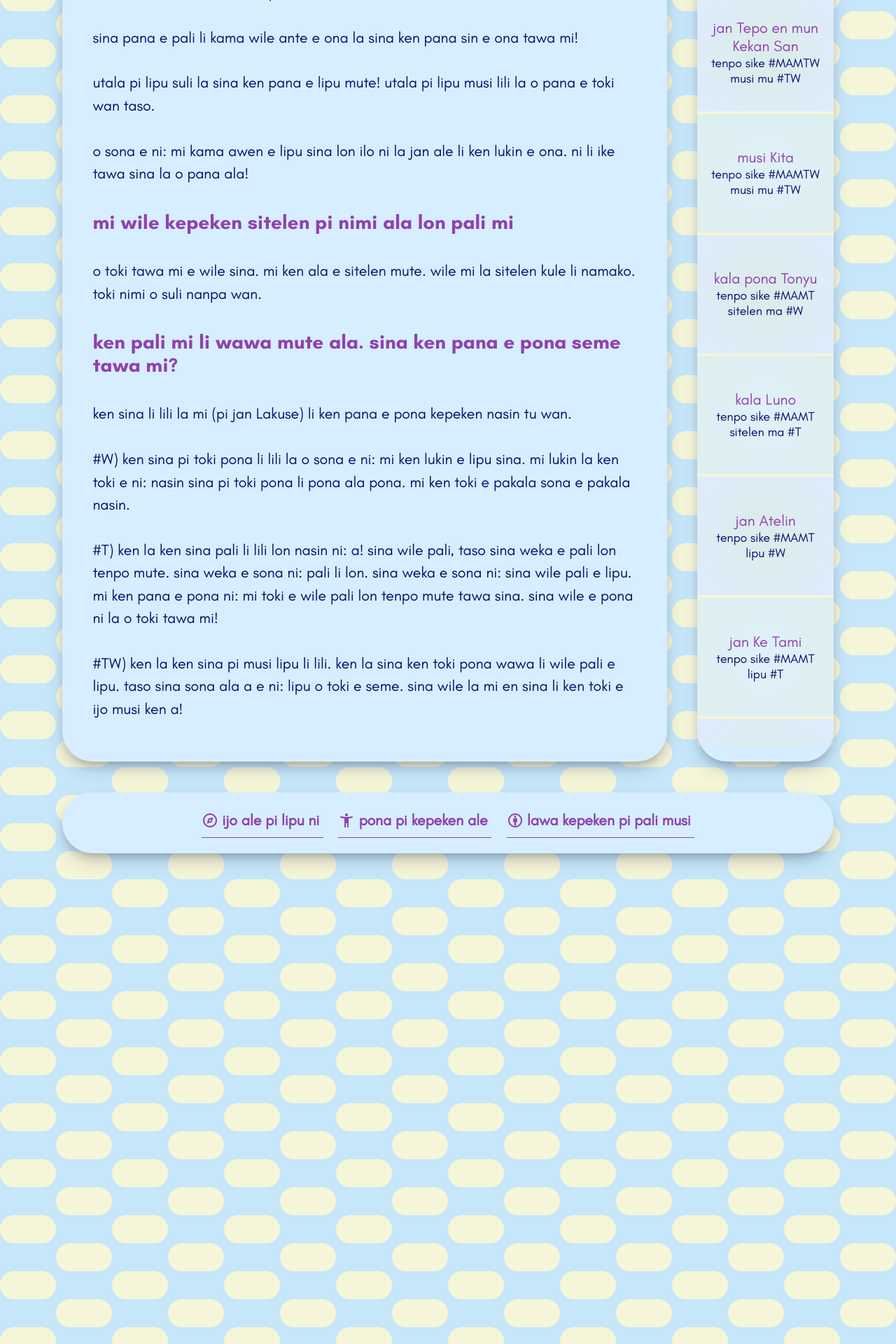
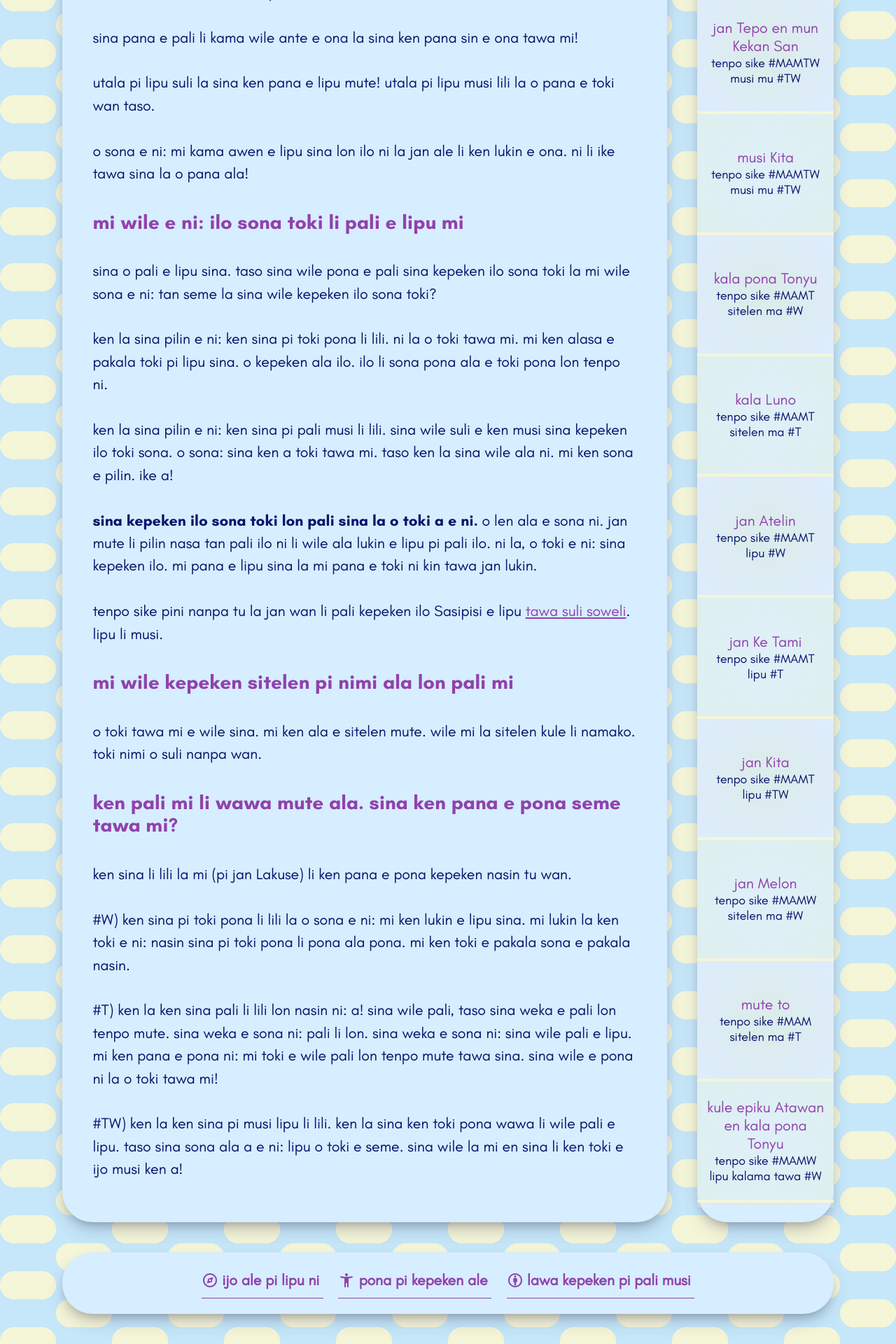
Before and after one commit to raacz/utala, a Jekyll site: the page built from tenpo-ni_tok.md, in a window 1280 px wide. Shown: the part 2824-4744 px from the top of the page at 70% size. Built offline with Jekyll 4.4.1, drawn with Linux system fonts in a browser that asks for light colours.

Commit message:
lipu pi lawa-kepeken la sin. kin la poki pi ijo wawa kulupu la linja toki li ken kama pakala pona

```diff
--- a/_includes/noka.html
+++ b/_includes/noka.html
@@ -9,7 +9,7 @@
             <span>{{ _.noka.pona_ken }}</span>
             <svg role="presentation" xmlns="http://www.w3.org/2000/svg" height="24px" viewBox="0 -960 960 960" width="24px" fill="#1f1f1f"><path d="M480-720q-33 0-56.5-23.5T400-800q0-33 23.5-56.5T480-880q33 0 56.5 23.5T560-800q0 33-23.5 56.5T480-720ZM360-80v-520q-60-5-122-15t-118-25l20-80q78 21 166 30.5t174 9.5q86 0 174-9.5T820-720l20 80q-56 15-118 25t-122 15v520h-80v-240h-80v240h-80Z"/></svg>
         </a>
-        <a href="">
+        <a href="{% tawa_lipu_pi_toki_sama lawa-kepeken.md %}">
             <span>{{ _.noka.lawa_pi_pali_musi }}</span>
             <svg role="presentation" xmlns="http://www.w3.org/2000/svg" height="24px" viewBox="0 -960 960 960" width="24px" fill="#1f1f1f"><path d="M430-200h100v-180h60v-184q0-27-28.5-41.5T480-620q-53 0-81.5 14.5T370-564v184h60v180Zm50 120q-82 0-155-31.5t-127.5-86Q143-252 111.5-325T80-480q0-83 31.5-155.5t86-127Q252-817 325-848.5T480-880q83 0 155.5 31.5t127 86q54.5 54.5 86 127T880-480q0 82-31.5 155t-86 127.5q-54.5 54.5-127 86T480-80Zm0-80q133 0 226.5-93.5T800-480q0-133-93.5-226.5T480-800q-133 0-226.5 93.5T160-480q0 133 93.5 226.5T480-160Zm0-480q26 0 43-17t17-43q0-26-17-43t-43-17q-26 0-43 17t-17 43q0 26 17 43t43 17Zm0 160Z"/></svg>
         </a>
--- a/assets/css/kule-tu.css
+++ b/assets/css/kule-tu.css
@@ -490,7 +490,7 @@
     flex-direction: column;
     align-items: center;
     justify-content: center;
-    white-space: nowrap;
+    text-align: center;
     padding: 0.5em;
     border-top: 0.2em solid var(--jelo);
     min-height: 8em;
--- /dev/null
+++ b/lawa-kepeken_tok.md
@@ -0,0 +1,48 @@
+---
+layout: main
+toki: "tok"
+title: lawa kepeken pi pali musi
+---
+
+# lawa kepeken pi pali musi
+
+# ni li seme?
+
+sina pali e ijo sin la, ijo sin ni li ijo sina. sina lawa e ona. sina lawa e ni: seme li pana e ijo sina.
+
+sina lukin ala ante e nasin ni la sina lawa ale e ijo sin sina a. taso sina ken toki e ni: mi wile ken e ni: jan mute ante li ken kepeken pali mi.
+
+lipu utala.pona.la ijo musi mute li lon. jan pali mute pi ijo musi ni li ken e ni: sina ken kepeken pali ona. taso jan pali ale ala li ni a.
+
+ni la pali seme la lawa kepeken pi pali musi li tawa ale? pali seme la lawa kepeken pi pali musi li tawa jan pali taso?
+
+
+## ken kepeken pi jan pali taso
+
+ale la 'utala pi sitelen ma' en 'utala pi musi mu' la jan pali li kama ala ken e ni: ale li ken kepeken pali ona.
+
+'utala pi toki musi' pi tenpo sike #MAM li sama. jan pali li kama ala ken e ni: ale li ken kepeken pali ona.
+
+ken la sina pali e ijo lon 'utala pi sitelen ma' lon 'utala pi musi mu' lon 'utala pi toki musi' pi tenpo sike #MAM. ken la sina wile e ni: lipu utala.pona.la li pana ala e pali sina. ni li lon la o toki e ni tawa mi. mi weka e pana pi pali sina kepeken tenpo lili.
+
+sina wile ken ala e pana pi pali sina la o toki kepeken nasin ni:
+- ilo Siko (kepeken nimi @raacz)
+- ilo toki lipu (kepeken nimi tokipona.sasalin@gmail.com)
+
+## ken kulupu kepeken
+
+lon sike #MAMT la nasin sin li kama lon: sina pana e lipu sina tawa utala lipu, la nasin pana kulupu [CC-BY-SA 4.0](https://creativecommons.org/licenses/by-sa/4.0/deed.en) li lawa e pana pi pali sina.
+
+nasin ni la ale li ken pana e lipu lon ale li ken kepeken lipu lon ale li ken ante e lipu lon wile.
+
+taso jan li kepeken lipu sina la ona o toki e ni:
+- nimi sina li seme
+- ona li ante e pali sina la ante li seme
+- nasin pana pi lipu sina li nasin [CC-BY-SA 4.0](https://creativecommons.org/licenses/by-sa/4.0/deed.en)
+- ona li ante e lipu sina la lipu sin ona ni kin li kepeken nasin CC-BY-SA 4.0
+
+
+lipu ale ni la nasin pana CC-BY-SA 4.0 li lawa:
+- [utala musi lipu](/mamtt/lipu-musi/)
+- [utala musi pi lipu suli pi toki lili](/mamtw/toki-en-lipu/index.md)
+- [utala pi lipu musi lili](/mamt/lipu-lili/)
--- a/tenpo-ni_tok.md
+++ b/tenpo-ni_tok.md
@@ -81,6 +81,18 @@
 
 o sona e ni: mi kama awen e lipu sina lon ilo ni la jan ale li ken lukin e ona. ni li ike tawa sina la o pana ala!
 
+## mi wile e ni: ilo sona toki li pali e lipu mi
+
+sina o pali e lipu sina. taso sina wile pona e pali sina kepeken ilo sona toki la mi wile sona e ni: tan seme la sina wile kepeken ilo sona toki?
+
+ken la sina pilin e ni: ken sina pi toki pona li lili. ni la o toki tawa mi. mi ken alasa e pakala toki pi lipu sina. o kepeken ala ilo. ilo li sona pona ala e toki pona lon tenpo ni.
+
+ken la sina pilin e ni: ken sina pi pali musi li lili. sina wile suli e ken musi sina kepeken ilo toki sona. o sona: sina ken a toki tawa mi. taso ken la sina wile ala ni. mi ken sona e pilin. ike a!
+
+**sina kepeken ilo sona toki lon pali sina la o toki a e ni.** o len ala e sona ni. jan mute li pilin nasa tan pali ilo ni li wile ala lukin e lipu pi pali ilo. ni la, o toki e ni: sina kepeken ilo. mi pana e lipu sina la mi pana e toki ni kin tawa jan lukin.
+
+tenpo sike pini nanpa tu la jan wan li pali kepeken ilo Sasipisi e lipu [tawa suli soweli](/mamtw/toki-en-lipu/lipu-suli/tawa-suli-soweli.md). lipu li musi.
+
 ## mi wile kepeken sitelen pi nimi ala lon pali mi
 
 o toki tawa mi e wile sina. mi ken ala e sitelen mute. wile mi la sitelen kule li namako. toki nimi o suli nanpa wan.
```
Also changed, not shown: lawa-kepeken_en.md (added, +34 -0 lines), tenpo-ni_en.md (+18 -3 lines).
